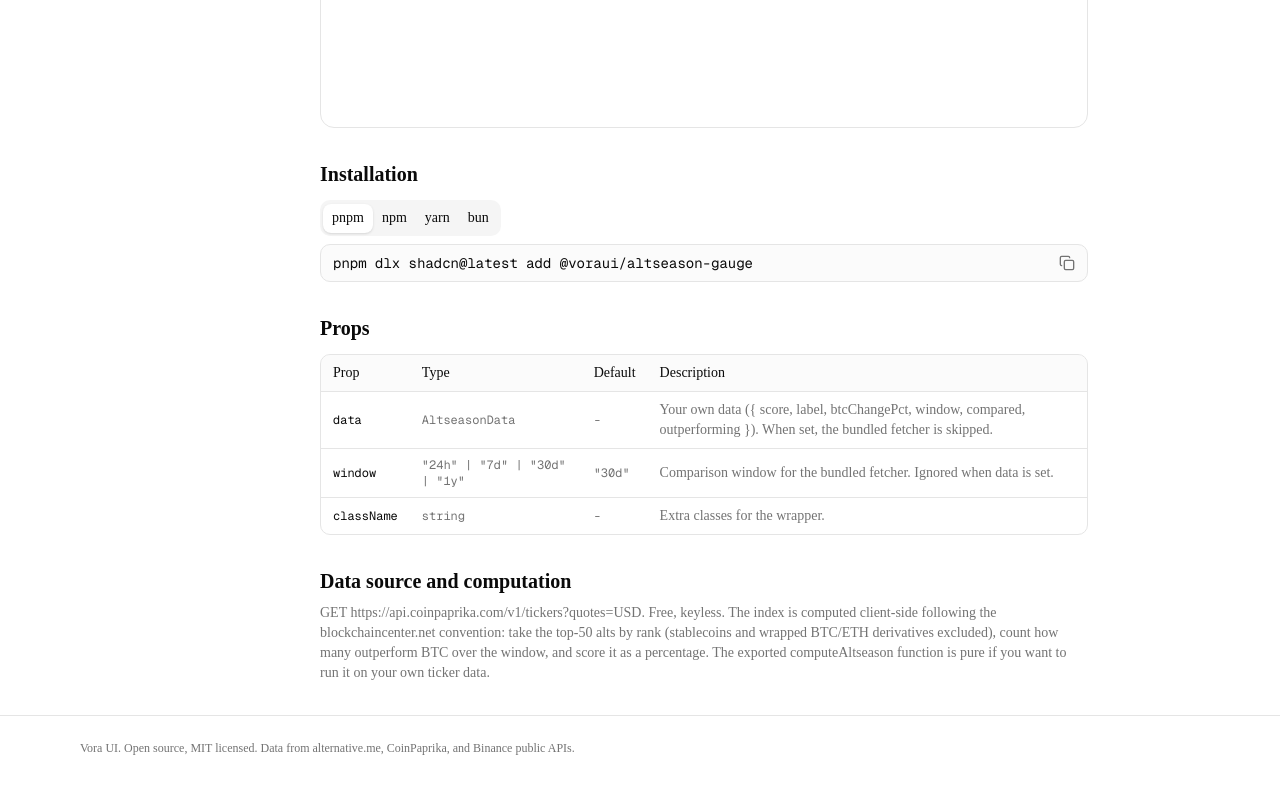
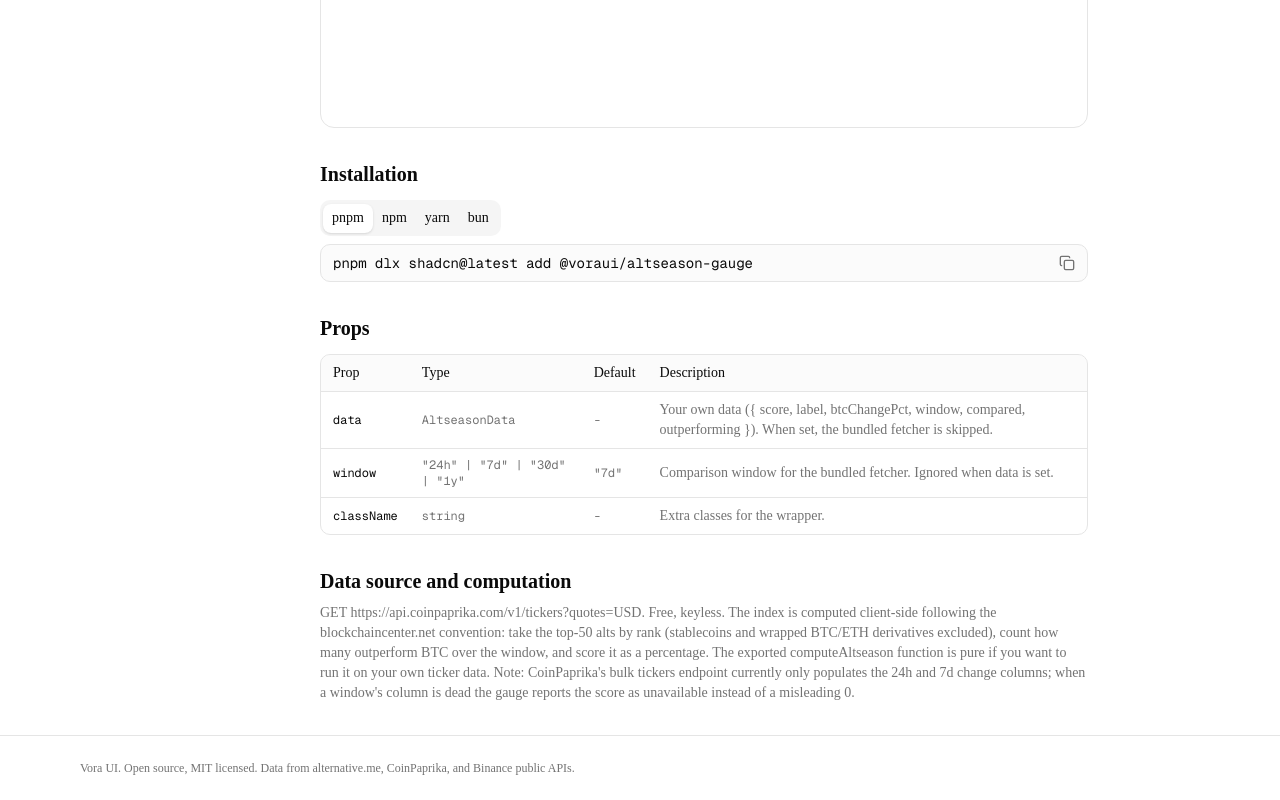
Before and after one commit to josealbertoruizr/voraui, a Next.js app: page /docs/altseason-gauge in a window 1280 px wide. Shown: the part 465-1265 px from the top of the page. Built offline with nearby package versions, Linux system fonts and the light colour scheme; no server answers.

Commit message:
fix: default altseason window to 7d and detect dead CoinPaprika change columns

```diff
--- a/app/docs/altseason-gauge/page.tsx
+++ b/app/docs/altseason-gauge/page.tsx
@@ -38,7 +38,7 @@ export default function Page() {
             {
               name: "window",
               type: '"24h" | "7d" | "30d" | "1y"',
-              defaultValue: '"30d"',
+              defaultValue: '"7d"',
               description: "Comparison window for the bundled fetcher. Ignored when data is set.",
             },
             { name: "className", type: "string", description: "Extra classes for the wrapper." },
@@ -53,7 +53,9 @@ export default function Page() {
           computed client-side following the blockchaincenter.net convention: take the top-50 alts
           by rank (stablecoins and wrapped BTC/ETH derivatives excluded), count how many outperform
           BTC over the window, and score it as a percentage. The exported computeAltseason function
-          is pure if you want to run it on your own ticker data.
+          is pure if you want to run it on your own ticker data. Note: CoinPaprika&apos;s bulk tickers
+          endpoint currently only populates the 24h and 7d change columns; when a window&apos;s column is
+          dead the gauge reports the score as unavailable instead of a misleading 0.
         </p>
       </section>
     </main>
--- a/registry/voraui/altseason-gauge/altseason-gauge.tsx
+++ b/registry/voraui/altseason-gauge/altseason-gauge.tsx
@@ -15,7 +15,7 @@ export interface AltseasonGaugeProps {
   className?: string;
 }
 
-export function AltseasonGauge({ data, window: windowProp = "30d", className }: AltseasonGaugeProps) {
+export function AltseasonGauge({ data, window: windowProp = "7d", className }: AltseasonGaugeProps) {
   const fetched = useAltseason(windowProp, { enabled: data === undefined });
   const resolved = data ?? fetched.data;
 
--- a/registry/voraui/altseason-gauge/altseason.ts
+++ b/registry/voraui/altseason-gauge/altseason.ts
@@ -47,7 +47,7 @@ export const ALTSEASON_EXCLUDED_SYMBOLS = new Set([
  */
 export function computeAltseason(
   tickers: PaprikaTicker[],
-  window: AltseasonWindow = "30d",
+  window: AltseasonWindow = "7d",
 ): AltseasonData {
   const key = WINDOW_KEYS[window];
   const rows = [...tickers].sort((a, b) => (a.rank ?? 1_000_000) - (b.rank ?? 1_000_000));
@@ -76,6 +76,15 @@ export function computeAltseason(
     })
     .slice(0, 50);
 
+  // CoinPaprika's bulk tickers endpoint occasionally serves a dead column:
+  // every ticker (including BTC) reports exactly 0 for a given window (seen
+  // in practice for 30d/1y). That is upstream data unavailability, not a
+  // real market reading where every asset happened to be flat, so treat an
+  // all-zero column as unknown rather than scoring it as "Bitcoin Season".
+  if (btcChange === 0 && clean.every((row) => changeOf(row) === 0)) {
+    return { score: null, label: "Unknown", btcChangePct: null, window, compared: 0, outperforming: 0 };
+  }
+
   const outperforming = clean.filter((row) => (changeOf(row) as number) > (btcChange as number)).length;
   const compared = clean.length;
   const score = compared > 0 ? (outperforming / compared) * 100 : null;
--- a/registry/voraui/altseason-gauge/use-altseason.ts
+++ b/registry/voraui/altseason-gauge/use-altseason.ts
@@ -13,7 +13,7 @@ import {
 const TICKERS_URL = "https://api.coinpaprika.com/v1/tickers?quotes=USD";
 
 export function useAltseason(
-  window: AltseasonWindow = "30d",
+  window: AltseasonWindow = "7d",
   options: { enabled?: boolean; refreshInterval?: number } = {},
 ) {
   const { enabled = true, refreshInterval = 1_800_000 } = options;
```
Also changed, not shown: 1 other file (tests, documents, lock files or other folders).
